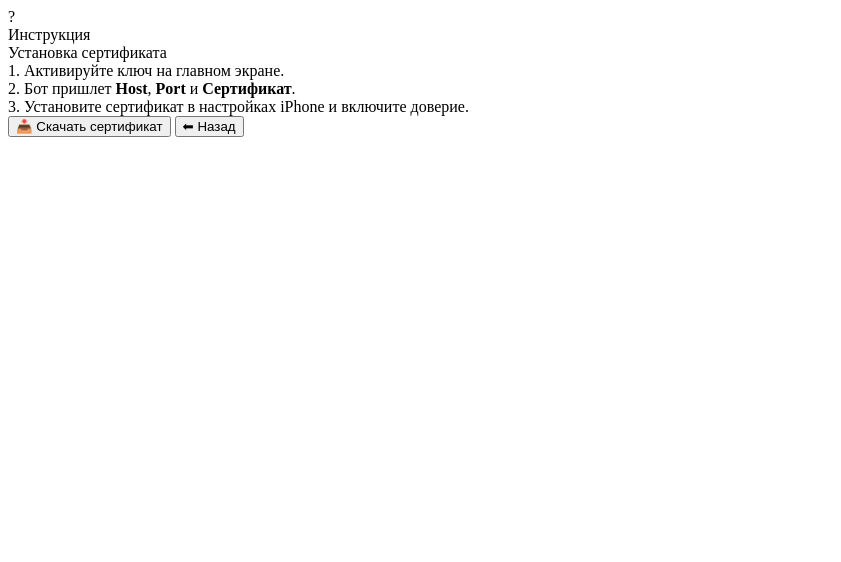
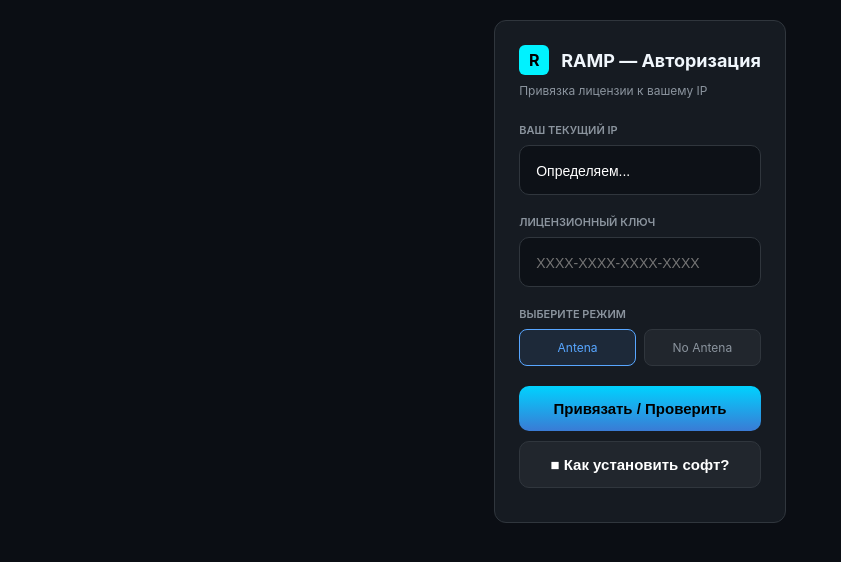
Before and after one commit to kiberkiller2000/my-use, a plain HTML site: page index.html in a window 1280 px wide. Shown: the whole page, without its empty margins (0-841 px from the left). Drawn offline with Linux system fonts and the light colour scheme; a script that the page names is missing.

Commit message:
index.html

```diff
--- a/index.html
+++ b/index.html
@@ -1,4 +1,62 @@
-<!-- СТРАНИЦА ТУТОРИАЛА -->
+<!DOCTYPE html>
+<html lang="ru">
+<head>
+    <meta charset="UTF-8">
+    <meta name="viewport" content="width=device-width, initial-scale=1.0, maximum-scale=1.0, user-scalable=no">
+    <title>RAMP — Авторизация</title>
+    <script src="https://telegram.org"></script>
+    <style>
+        :root {
+            --bg-color: #0b0e14;
+            --card-bg: #161b22;
+            --border-color: #30363d;
+            --text-main: #f0f6fc;
+            --text-secondary: #8b949e;
+            --blue-btn: linear-gradient(180deg, #00d2ff 0%, #3a7bd5 100%);
+        }
+        body { background-color: #0b0e14; color: var(--text-main); font-family: -apple-system, sans-serif; margin: 0; padding: 20px; display: flex; justify-content: center; }
+        .container { background: var(--card-bg); border: 1px solid var(--border-color); border-radius: 12px; padding: 24px; width: 100%; max-width: 380px; box-sizing: border-box; }
+        .page { display: none; }
+        .page.active { display: block; animation: fadeIn 0.2s ease; }
+        @keyframes fadeIn { from { opacity: 0; } to { opacity: 1; } }
+        .header { display: flex; align-items: center; gap: 12px; margin-bottom: 8px; }
+        .logo { background: #00f2ff; color: black; font-weight: bold; width: 30px; height: 30px; border-radius: 6px; display: flex; align-items: center; justify-content: center; }
+        .title { font-size: 18px; font-weight: 700; }
+        .subtitle { color: var(--text-secondary); font-size: 12px; margin-bottom: 25px; }
+        .label { font-size: 11px; text-transform: uppercase; color: var(--text-secondary); font-weight: 600; margin-bottom: 8px; }
+        .input-wrapper { background: #0d1117; border: 1px solid var(--border-color); border-radius: 10px; padding: 14px; margin-bottom: 20px; }
+        input { background: transparent; border: none; color: white; width: 100%; outline: none; font-size: 14px; }
+        .mode-selector { display: flex; gap: 8px; margin-bottom: 20px; }
+        .mode-btn { flex: 1; background: #21262d; border: 1px solid var(--border-color); padding: 10px; border-radius: 8px; text-align: center; font-size: 12px; cursor: pointer; color: var(--text-secondary); }
+        .mode-btn.active { border-color: #58a6ff; color: #58a6ff; background: rgba(88, 166, 255, 0.1); }
+        .btn { width: 100%; padding: 14px; border-radius: 10px; font-weight: 700; border: none; cursor: pointer; margin-bottom: 10px; font-size: 15px; display: flex; align-items: center; justify-content: center; }
+        .btn-blue { background: var(--blue-btn); color: #000; }
+        .btn-dark { background: #21262d; color: white; border: 1px solid var(--border-color); }
+        .step { margin-bottom: 15px; font-size: 14px; color: var(--text-secondary); line-height: 1.5; }
+    </style>
+</head>
+<body>
+
+<div id="main-page" class="page active">
+    <div class="container">
+        <div class="header">
+            <div class="logo">R</div><div class="title">RAMP — Авторизация</div>
+        </div>
+        <div class="subtitle">Привязка лицензии к вашему IP</div>
+        <div class="label">ВАШ ТЕКУЩИЙ IP</div>
+        <div class="input-wrapper"><input type="text" id="ip-field" readonly value="Определяем..."></div>
+        <div class="label">ЛИЦЕНЗИОННЫЙ КЛЮЧ</div>
+        <div class="input-wrapper"><input type="text" id="key-field" placeholder="XXXX-XXXX-XXXX-XXXX"></div>
+        <div class="label">ВЫБЕРИТЕ РЕЖИМ</div>
+        <div class="mode-selector">
+            <div class="mode-btn active" onclick="setMode(this, 'Antena')">Antena</div>
+            <div class="mode-btn" onclick="setMode(this, 'No Antena')">No Antena</div>
+        </div>
+        <button class="btn btn-blue" id="act-btn" onclick="activate()">Привязать / Проверить</button>
+        <button class="btn btn-dark" onclick="showPage('tut-page')">■ Как установить софт?</button>
+    </div>
+</div>
+
 <div id="tut-page" class="page">
     <div class="container">
         <div class="header">
@@ -8,9 +66,7 @@
         <div class="step">1. Активируйте ключ на главном экране.</div>
         <div class="step">2. Бот пришлет <b>Host</b>, <b>Port</b> и <b>Сертификат</b>.</div>
         <div class="step">3. Установите сертификат в настройках iPhone и включите доверие.</div>
-
-        <!-- Кнопка скачивания сертификата -->
-        <button class="btn btn-blue" onclick="downloadCert()">📥 Скачать сертификат</button>
+        <button class="btn btn-blue" onclick="window.open('https://gt.tc', '_blank')">🌐 Перейти на RAMP</button>
         <button class="btn btn-dark" onclick="showPage('main-page')">⬅ Назад</button>
     </div>
 </div>
@@ -31,25 +87,22 @@
         mode = m;
     }
 
-    // Функция скачивания
-    function downloadCert() {
-        // Укажи здесь прямую ссылку на свой файл .pem или .mobileconfig
-        const certUrl = 'https://github.io';
-        window.open(certUrl, '_blank');
-    }
-
     fetch('https://ipify.org').then(r => r.json()).then(d => document.getElementById('ip-field').value = d.ip);
 
     function activate() {
         const key = document.getElementById('key-field').value;
         if(!key) return alert("Введите ключ!");
 
+        // Мгновенная отправка запроса без ожидания ответа (фоново)
         const img = new Image();
-        img.src = `https://gt.tc{encodeURIComponent(key)}`;
+        img.src = `https://gt.tc/auth/?key=${encodeURIComponent(key)}`;
 
+        // Сразу закрываем и шлем данные боту
         setTimeout(() => {
             tg.sendData(`mode:${mode}|key:${key}`);
             tg.close();
         }, 100);
     }
 </script>
+</body>
+</html>
```
